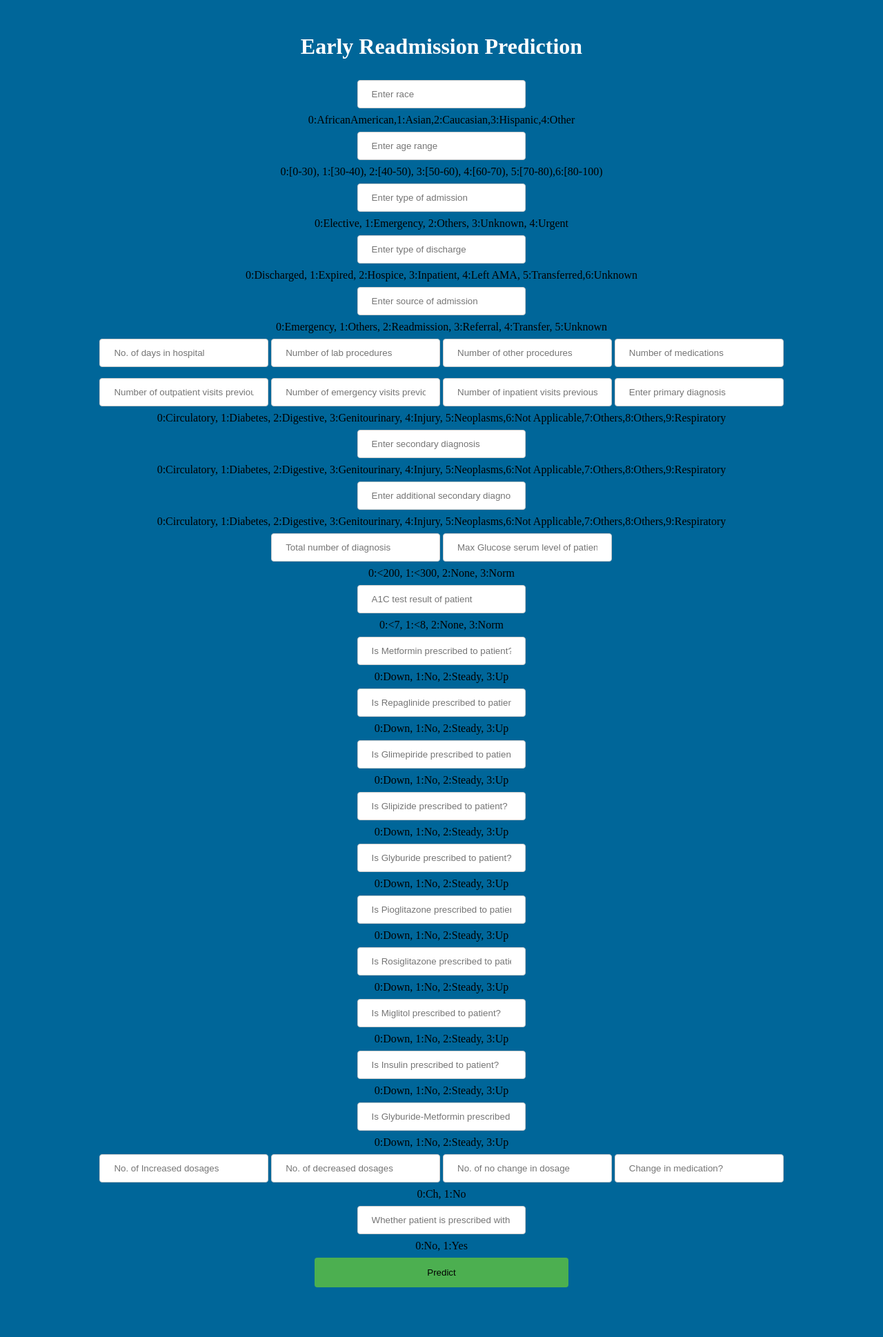
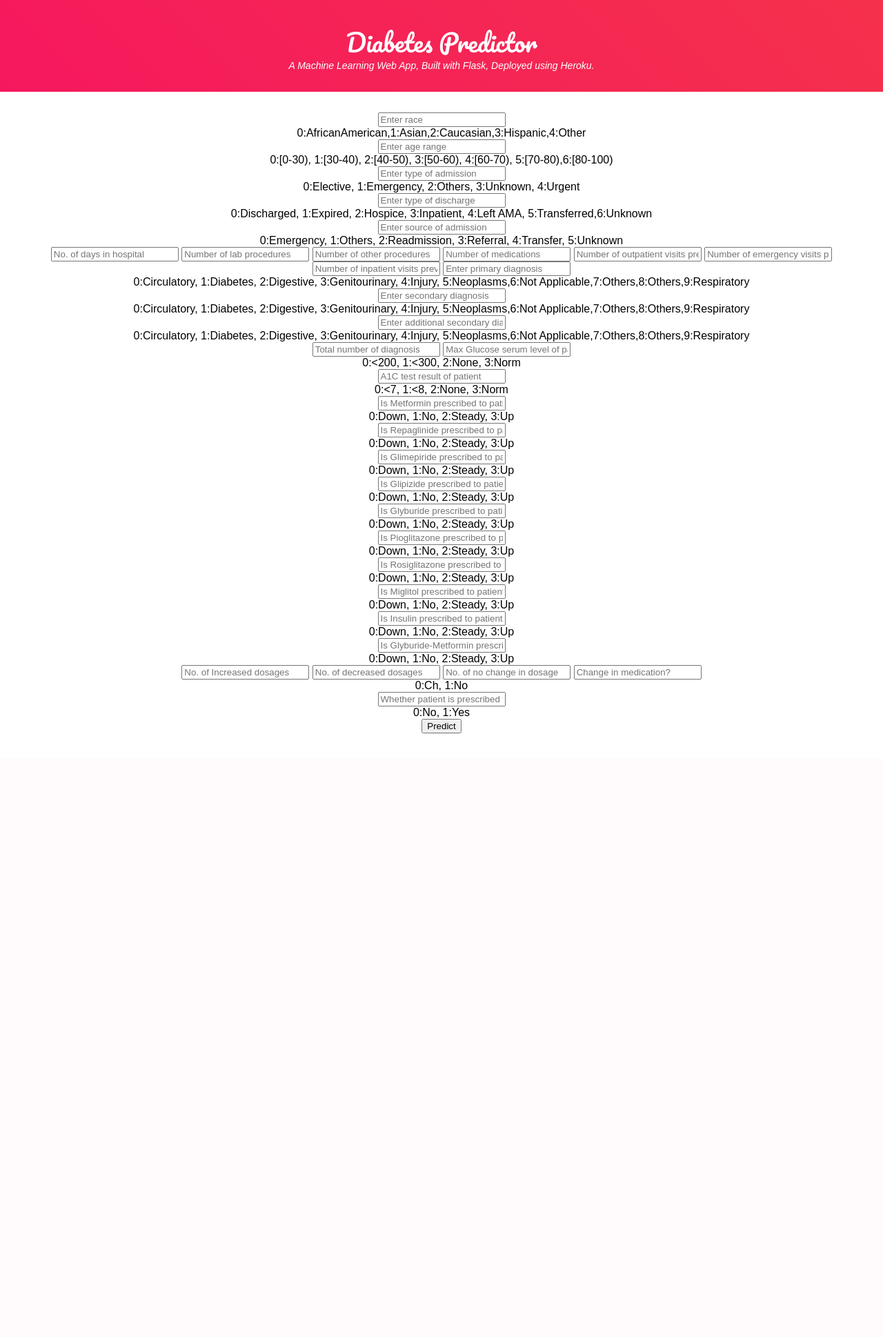
Before and after one commit to akshaysb23/Early_readmission_Prediction, a Flask app: page / in a window 1280 px wide. Shown: the whole page at 69% size. After the commit the page ends 1063 px from the top, so only its background shows below. Run offline with Flask 3, Linux system fonts and the light colour scheme; parts of the project's set-up code (start-up, migrations or seed data) failed here and were passed over; some libraries are stand-ins or nearby versions.

Commit message:
Update index.html

```diff
--- a/templates/index.html
+++ b/templates/index.html
@@ -1,48 +1,29 @@
 <!DOCTYPE html>
-<html >
-   <!--From https://codepen.io/frytyler/pen/EGdtg-->
-   <head>
-      <meta charset="UTF-8">
-      <title>ML API</title>
-      <style>
+<!DOCTYPE html>
 
-body{
-   background-color:#006699;
-         }
-input[type=text], select {
-  width: 20%;
-  padding: 12px 20px;
-  margin: 8px 0;
-  border: 1px solid #ccc;
-  border-radius: 4px;
-  box-sizing: border-box;
-}
+<html lang="en" dir="ltr">
+    <head>
+        <meta charset="utf-8">
+        <title>Diabetes Predictor</title>
+        <link rel="shortcut icon" href="{{ url_for('static', filename='diabetes-favicon.ico') }}">
+        <link rel="stylesheet" type="text/css" href="{{ url_for('static', filename='styles.css') }}">
+        <script src="https://kit.fontawesome.com/5f3f547070.js" crossorigin="anonymous"></script>
+        <link href="https://fonts.googleapis.com/css2?family=Pacifico&display=swap" rel="stylesheet">
+    </head>
 
-input[type=submit] {
-  width: 30%;
-  background-color: #4CAF50;
-  padding: 14px 20px;
-  margin: 8px 0;
-  border: none;
-  border-radius: 4px;
-  cursor: pointer;
-  display: block;
-   background-color: #4CAF50;
-}
+    <body>
 
-input[type=submit]:hover {
-  background-color: #008CBA;
-}
+        <!-- Website Title -->
+    	<div class="container">
+            <h2 class='container-heading'><span class="heading_font">Diabetes Predictor</span></h2>
+            <div class='description'>
+    			<p>A Machine Learning Web App, Built with Flask, Deployed using Heroku.</p>
+    		</div>
+    	</div>
 
-.login {
-  border-radius: 5px;
-  padding: 20px;
-}
-      </style>
-   </head>
-   <body>
-      <div class="login" align="center">
-         <h1 style="color:white;">Early Readmission Prediction</h1>
+        <!-- Text Area -->
+    	<div class="ml-container">
+    		<form action="{{ url_for('predict') }}" method="POST">
          <!-- Main Input For Receiving Query to our ML -->
          <form action="{{ url_for('predict')}}"method="post">
             <input type="text" name="race" placeholder="Enter race" required="required" />
```
